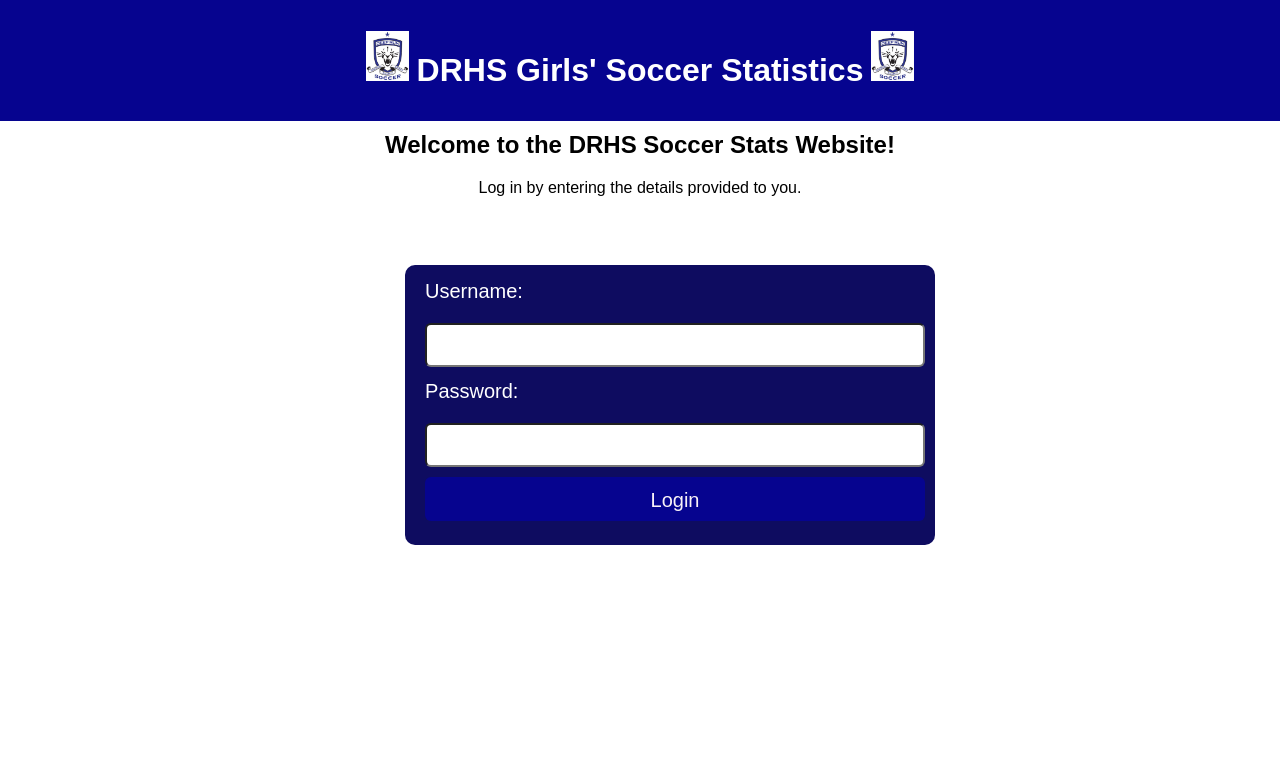
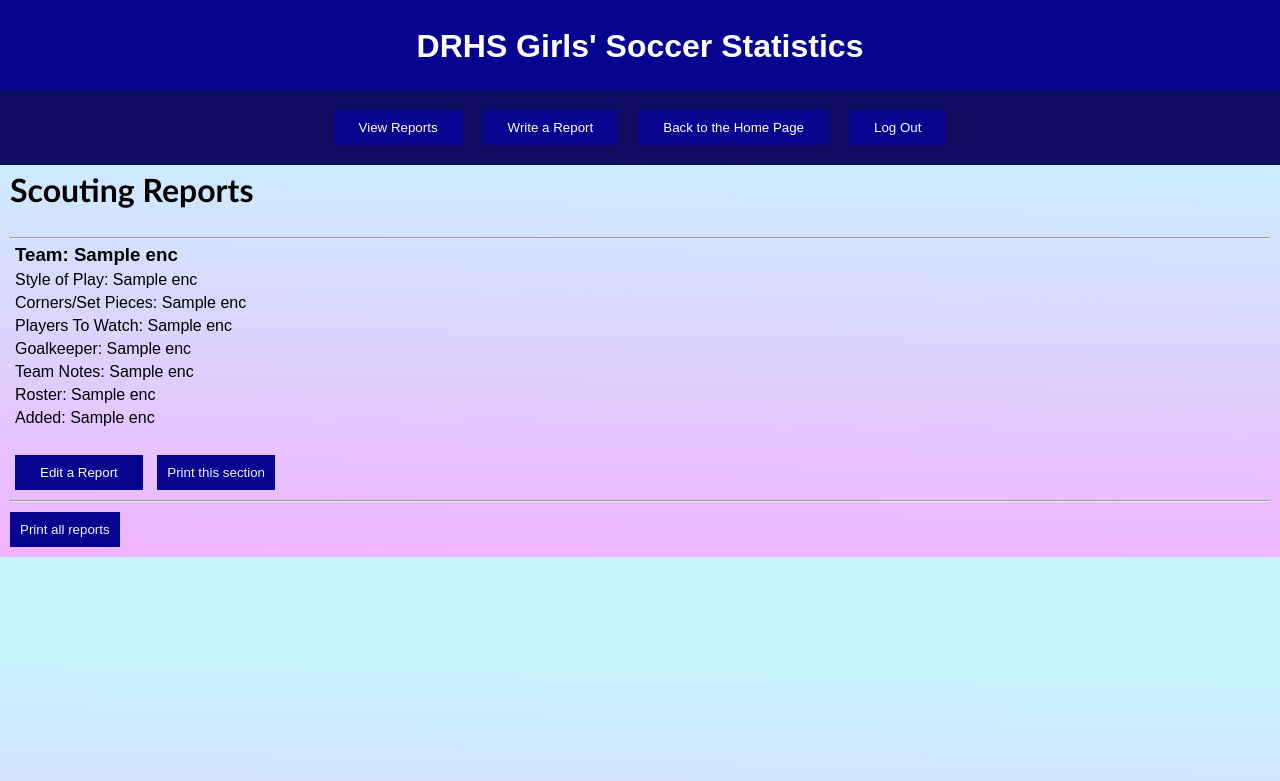
Before and after one commit to mopaws/SoccerStats, a Flask app: template templates/main.html in a window 1280 px wide. Shown: the top 781 px of the page. Run offline with Flask 3, Linux system fonts and the light colour scheme; the template is opened without the code that fills it: most values are stand-ins (such as "Sample title", 1, 10 or a date in 2020); some libraries are stand-ins or nearby versions.

Commit message:
Update main.html

```diff
--- a/templates/main.html
+++ b/templates/main.html
@@ -1,45 +1,53 @@
-<!doctype html>
-<html>
-	<head>
-		<meta name="viewport" content="width=device-width, initial-scale=1.0, maximum-scale=1.0, user-scalable=no">
-    		<title>DRHS Girls' Soccer Statistics</title>
-        <link rel="stylesheet" href="{{ url_for('static', filename='css/style.css') }}">
-        <link rel="stylesheet" href="{{ url_for('static', filename='css/navbar.css') }}">
-        <link rel="stylesheet" href="{{ url_for('static', filename='css/responsive.css') }}">
-  	</head>
+{% extends 'base.html' %}
+
+{% block content %}
+    <h1>{% block title %} Scouting Reports {% endblock %}</h1>
+    {% for enc in scouting_report %}
+        <br>
+        <hr>
+
+        <div class='report' id="printableDiv">
+
+            <h3>Team: {{ enc[1] }}</h3>
+            <p class="italics">Style of Play: {{ enc[2] }}</p>
+            <p class="italics">Corners/Set Pieces: {{ enc[3] }}</p>
+            <p class="italics">Players To Watch: {{ enc[4] }}</p>
+            <p class="italics">Goalkeeper: {{ enc[5] }}</p>
+            <p class="italics">Team Notes: {{ enc[6] }}</p>
+            <p class="italics">Roster: {{ enc[7] }}</p>
+            <p class = "italics">Added: {{ enc[8] }}</p>
 
 
-  <body>
+            <div class="docHolder">
+                {% if enc[9] %}
+                    {% set mimetype = enc[9] %}
+                    {% if mimetype == 'audio/mpeg' %}
+                        {% set media_url = url_for('get_audio', image_id=enc[0]) %}
+                    {% else %}
+                        {% set media_url = url_for('get_image', image_id=enc[0]) %}
+                    {% endif %}
+                    <button onclick="window.open('{{ media_url }}', '_blank')">
+                        {% if mimetype.startswith('image/') %}
+                            View Image
+                        {% elif mimetype == 'application/pdf' %}
+                            View PDF
+                        {% elif mimetype == 'audio/mpeg' %}
+                            Play Audio
+                        {% else %}
+                            View Media
+                        {% endif %}
+                    </button>
+                {% endif %}
+            </div>
 
-    <header>
-      <h1 id="heading">
-        <img id="logo" src="{{ url_for('static', filename='images/soccerCrest.png') }}" height="50">
-	      <span> DRHS Girls' Soccer Statistics</span>
-        <img id="logo" src="{{ url_for('static', filename='images/soccerCrest.png') }}" height="50">
-      </h1>
-    </header>
+            <br>
+            {% if current_user.isadmin %}
+            <button><a  class = "box" href="{{ url_for('delete', id=enc[0]) }}">Delete a Report</a></button>
+            {% endif %}
+            <button><a  class = "box" href="{{ url_for('edit', id=enc[0]) }}">Edit a Report</a></button>
+            <button onclick="printDiv(this)">Print this section</button>
 
-
-
-    <div id="wrapper">
-      <div id="intro">
-        <h2>Welcome to the DRHS Soccer Stats Website! </h2>
-        <p>Log in by entering the details provided to you.</p>
-      </div>
-	<p id = "tester"></p>
-    <div id="loginBox">
-      <form method="POST">
-      <label for="username" >Username:</label>
-      <p class="small"></p>
-      <input type="text" id="username" name="username" class="fullWidthInput">
-      <p class="mini"></p>
-      <label for="password">Password:</label>
-      <p class="small"></p>
-      <input type="password" id="password" name="password" class="blackText fullWidthInput" style="margin-bottom: 0.5em;">
-      <button id="submit" class="fullWidthInput">Login</button>
-    </form>
-    </div>
-    </div>
-  <br>
-  </body>
-</html>
+        </div>
+    {% endfor %}<hr>
+    <button onclick="printAllReports()">Print all reports</button>
+{% endblock %}
```
